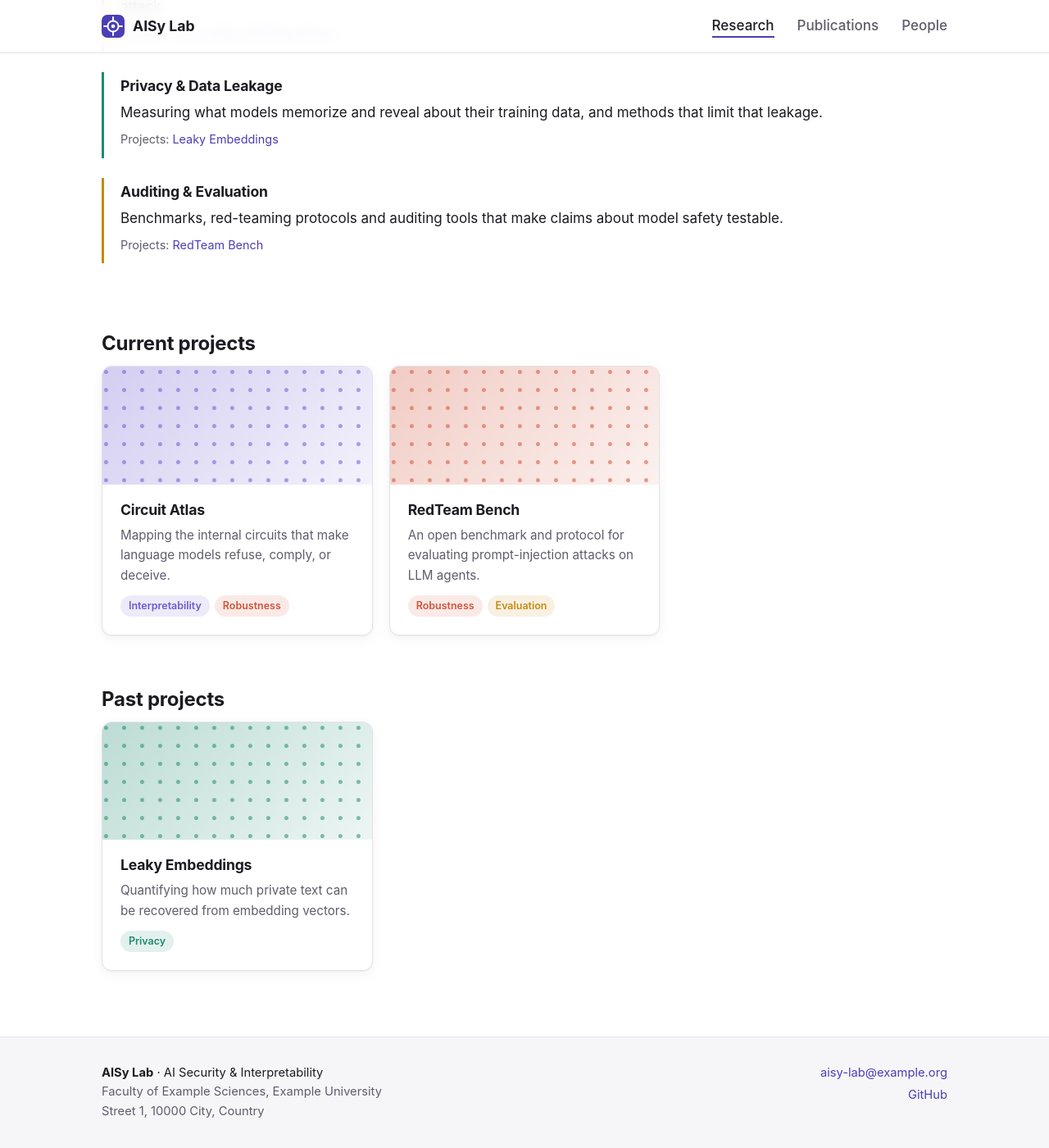
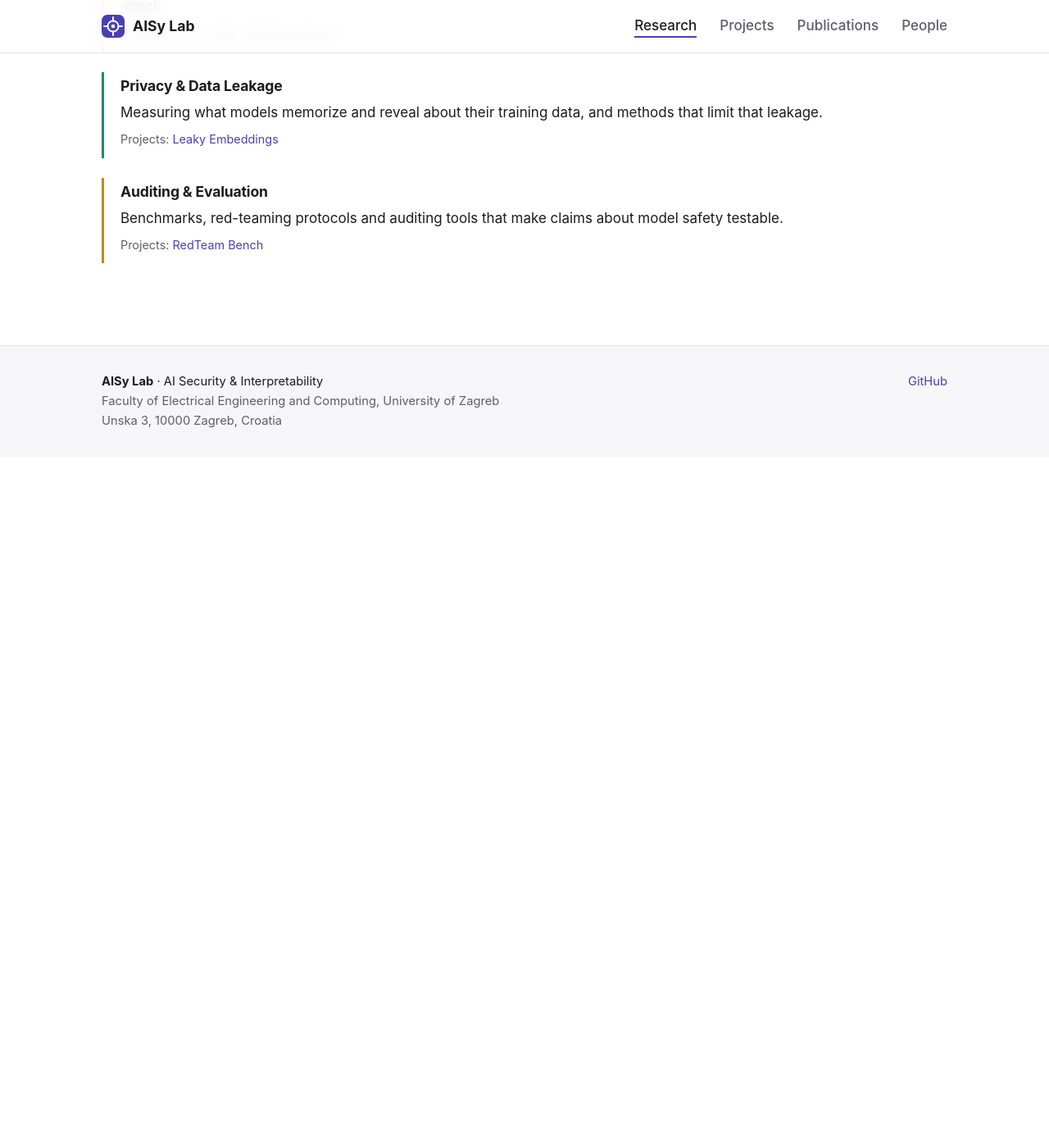
Before and after one commit to m-ajer/aisy-lab, a Jekyll site: the page built from research.html, in a window 1280 px wide and 1400 px high, scrolled down 548 px. Shown: the whole window at 82% size. Built offline with Jekyll 4.4.1, drawn with Linux system fonts in a browser that asks for light colours; after the commit the page ends 1105 px from its top, so only the background shows below that.

Commit message:
added details and project

```diff
--- a/_config.yml
+++ b/_config.yml
@@ -13,16 +13,18 @@ url: "https://m-ajer.github.io"
 baseurl: "/aisy-lab"
 
 # Lab details (shown in the footer and on the home page)
-affiliation: Faculty of Example Sciences, Example University
-address: Street 1, 10000 City, Country
-email: aisy-lab@example.org
-github: your-org            # GitHub user/org name, or leave empty
+affiliation: Faculty of Electrical Engineering and Computing, University of Zagreb
+address: Unska 3, 10000 Zagreb, Croatia
+email:                      # lab email, or leave empty
+github:                     # GitHub user/org name, or leave empty
 twitter:                    # optional, without @
 
 # Top navigation
 nav:
   - title: Research
     url: /research/
+  - title: Projects
+    url: /projects/
   - title: Publications
     url: /publications/
   - title: People
@@ -34,7 +36,7 @@ nav:
 collections:
   projects:
     output: true
-    permalink: /research/:name/
+    permalink: /projects/:name/
 
 defaults:
   - scope: { path: "", type: projects }
--- a/_layouts/home.html
+++ b/_layouts/home.html
@@ -31,7 +31,7 @@ layout: default
 <section class="section">
   <div class="section-head">
     <h2>Current projects</h2>
-    <a href="{{ '/research/' | relative_url }}">All projects →</a>
+    <a href="{{ '/projects/' | relative_url }}">All projects →</a>
   </div>
   <div class="grid grid-3">
     {% for project in active limit: 3 %}{% include project-card.html project=project %}{% endfor %}
--- a/_layouts/project.html
+++ b/_layouts/project.html
@@ -2,7 +2,7 @@
 layout: default
 ---
 <article class="project">
-  <p class="breadcrumb"><a href="{{ '/research/' | relative_url }}">← Research</a></p>
+  <p class="breadcrumb"><a href="{{ '/projects/' | relative_url }}">← Projects</a></p>
   <header class="page-header">
     <p class="eyebrow">
       <span class="status status-{{ page.status | default: 'active' }}">{{ page.status | default: 'active' }}</span>
--- a/people.html
+++ b/people.html
@@ -27,9 +27,11 @@ permalink: /people/
 </section>
 {% endfor %}
 
+{% if site.email %}
 <section class="section callout">
   <h2>Join us</h2>
   <p>Interested in a PhD, a thesis or an internship with us? Email
   <a href="mailto:{{ site.email }}">{{ site.email }}</a> with your CV and a few
   sentences about what you would like to work on.</p>
 </section>
+{% endif %}
--- a/research.html
+++ b/research.html
@@ -24,23 +24,3 @@ permalink: /research/
     {% endfor %}
   </div>
 </section>
-
-{% assign projects = site.projects | sort: "order" %}
-{% assign active = projects | where: "status", "active" %}
-{% assign past = projects | where: "status", "past" %}
-
-<section class="section">
-  <h2>Current projects</h2>
-  <div class="grid grid-3">
-    {% for project in active %}{% include project-card.html project=project %}{% endfor %}
-  </div>
-</section>
-
-{% if past.size > 0 %}
-<section class="section">
-  <h2>Past projects</h2>
-  <div class="grid grid-3">
-    {% for project in past %}{% include project-card.html project=project %}{% endfor %}
-  </div>
-</section>
-{% endif %}
```
Also changed, not shown: projects.html (added, +26 -0 lines), README.md.
